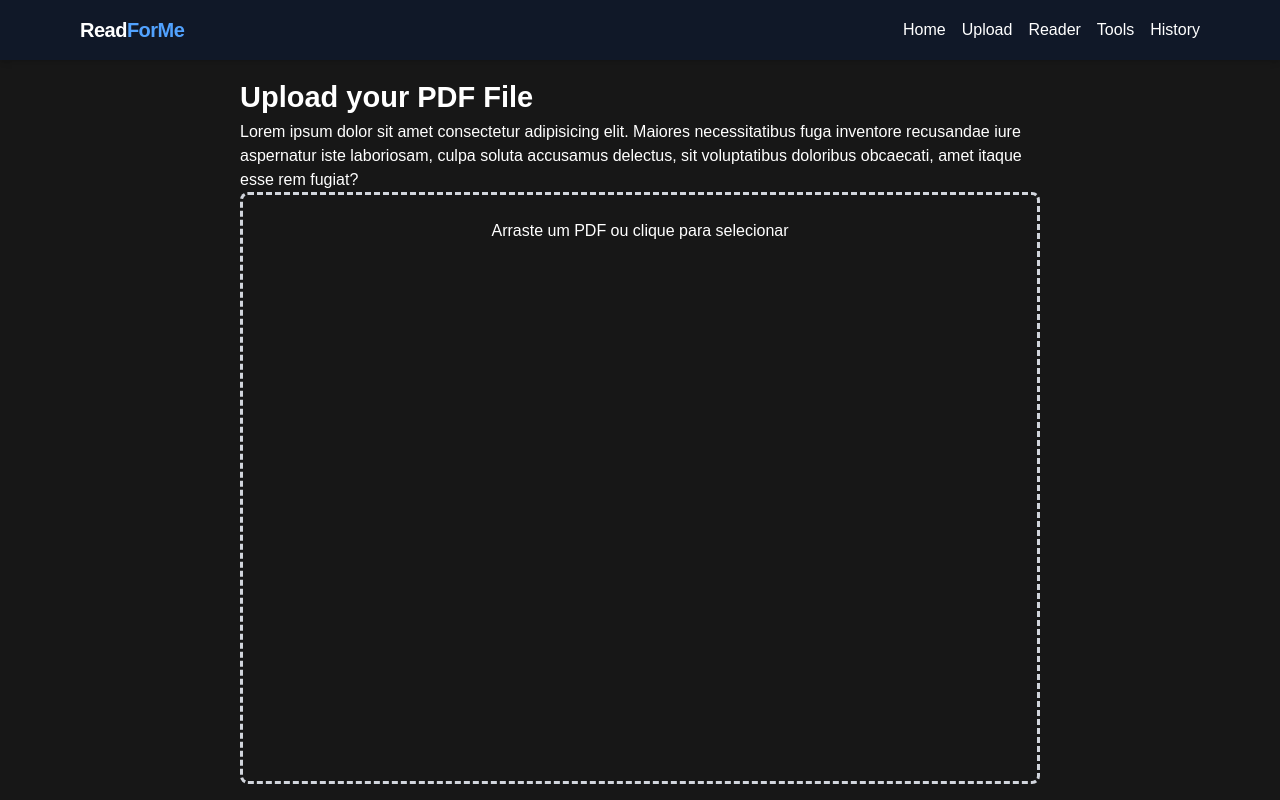
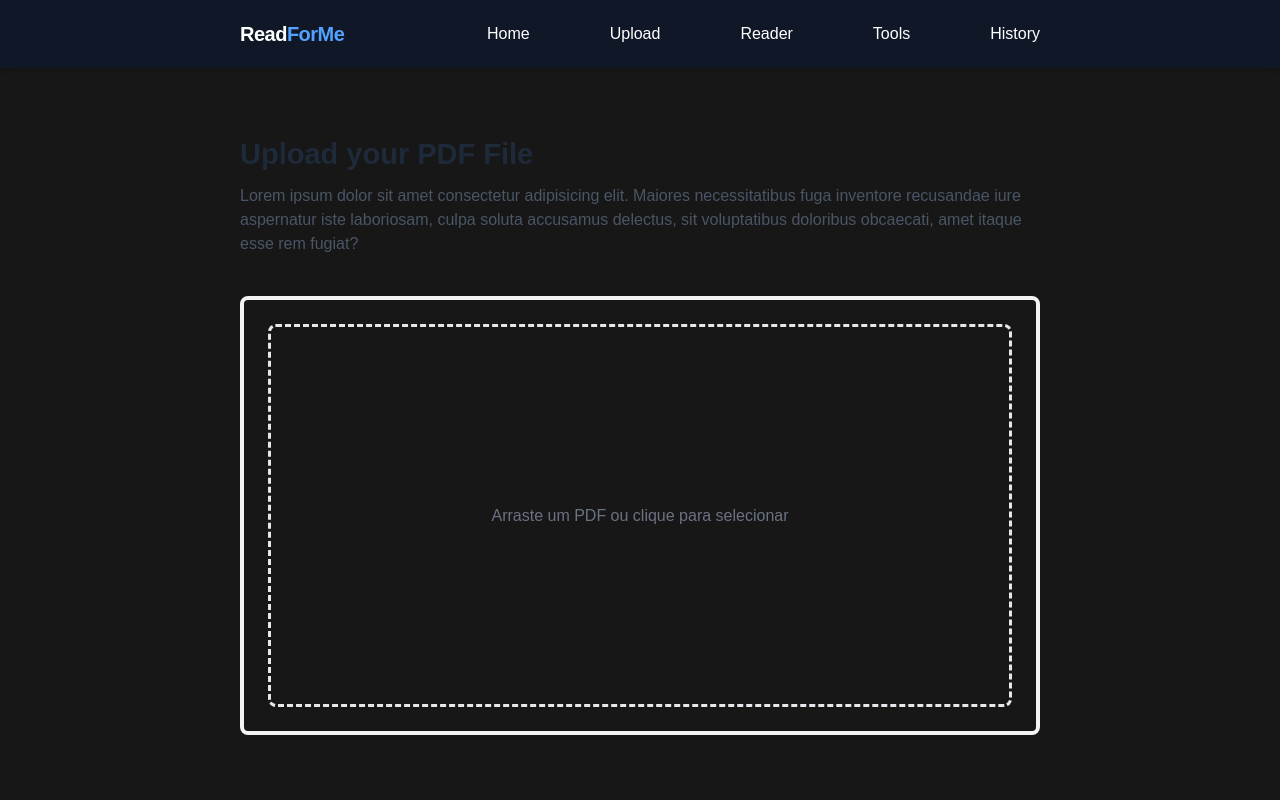
Before and after one commit to jessicapinheiro-s/read-file, a Next.js app: page /upload in a window 1280 px wide. Built offline with nearby package versions, Linux system fonts and the light colour scheme.

Commit message:
Ajustando a estilização da select file box

```diff
--- a/src/app/globals.css
+++ b/src/app/globals.css
@@ -15,7 +15,7 @@
 @media (prefers-color-scheme: dark) {
   :root {
     --background: #0a0a0a;
-    --foreground: #ededed;
+    --foreground: #ffffff;
   }
 }
 
--- a/src/app/upload/page.tsx
+++ b/src/app/upload/page.tsx
@@ -8,10 +8,10 @@ export default function Upload() {
         // aqui você chama o pdfjs, extrai texto etc.
     };
     return (
-        <main className='w-full flex-1 overflow-y-auto flex flex-col justify-center px-60'>
-            <div className='flex flex-col justify-center'>
-                <h1 className='font-semibold text-[29px]'>Upload your PDF File</h1>
-                <p>Lorem ipsum dolor sit amet consectetur adipisicing elit. Maiores necessitatibus fuga inventore recusandae iure aspernatur iste laboriosam, culpa soluta accusamus delectus, sit voluptatibus doloribus obcaecati, amet itaque esse rem fugiat?</p>
+        <main className='w-full flex-1 overflow-y-auto flex flex-col justify-center items-start px-60 gap-10'>
+            <div className='flex flex-col justify-center gap-2'>
+                <h1 className='font-semibold text-[29px] text-gray-800'>Upload your PDF File</h1>
+                <p className='text-gray-600'>Lorem ipsum dolor sit amet consectetur adipisicing elit. Maiores necessitatibus fuga inventore recusandae iure aspernatur iste laboriosam, culpa soluta accusamus delectus, sit voluptatibus doloribus obcaecati, amet itaque esse rem fugiat?</p>
             </div>
             <FileUploader onFileAccepted={handleFile} />
         </main>
--- a/src/components/FileUploader.tsx
+++ b/src/components/FileUploader.tsx
@@ -16,16 +16,16 @@ export default function FileUploader({ onFileAccepted }: { onFileAccepted: (file
         multiple: false,
     });
     return (
-        <div className='w-full h-4/5 flex flex-col items-center justify-center '>
+        <div className='w-full h-3/5 flex flex-col items-center justify-center border-4 border-gray-100 rounded-lg p-6'>
             <div
                 {...getRootProps()}
-                className="w-full h-full border-3 border-dashed border-gray-300 rounded-lg p-6 text-center cursor-pointer hover:bg-gray-50 transition"
+                className="w-full h-full flex flex-col items-center justify-center border-3 border-dashed border-gray-200 rounded-lg p-6 text-center cursor-pointer hover:bg-gray-50 transition"
             >
             <input {...getInputProps()} />
             {
                 isDragActive
                     ? <p className="text-blue-500">Solte o arquivo aqui...</p>
-                    : <p>Arraste um PDF ou clique para selecionar</p>
+                    : <p className="text-gray-500">Arraste um PDF ou clique para selecionar</p>
             }
         </div>
         </div>
--- a/src/components/Header.tsx
+++ b/src/components/Header.tsx
@@ -17,12 +17,15 @@ export default function Header() {
 
   return (
     <header className="w-full bg-gray-900 text-white shadow-md">
-      <div className="mx-auto max-w-6xl px-4 py-4 flex items-center justify-between">
-        <h1 className="text-xl font-bold tracking-tight">
-          Read<span className="text-blue-400">ForMe</span>
-        </h1>
+      <div className="w-full  px-60 py-5 flex items-center justify-between">
+        <div className=' w-2/5'>
+          <h1 className="text-xl font-bold tracking-tight">
+            Read<span className="text-blue-400">ForMe</span>
+          </h1>
+        </div>
 
-        <nav className="space-x-4">
+        <div className=' w-4/5 flex flex-row justify-end'>
+          <nav className="space-x-20  ">
           {navLinks.map(({ label, href }) => (
             <Link
               key={href}
@@ -33,6 +36,7 @@ export default function Header() {
             </Link>
           ))}
         </nav>
+        </div>
       </div>
     </header>
   );
```
